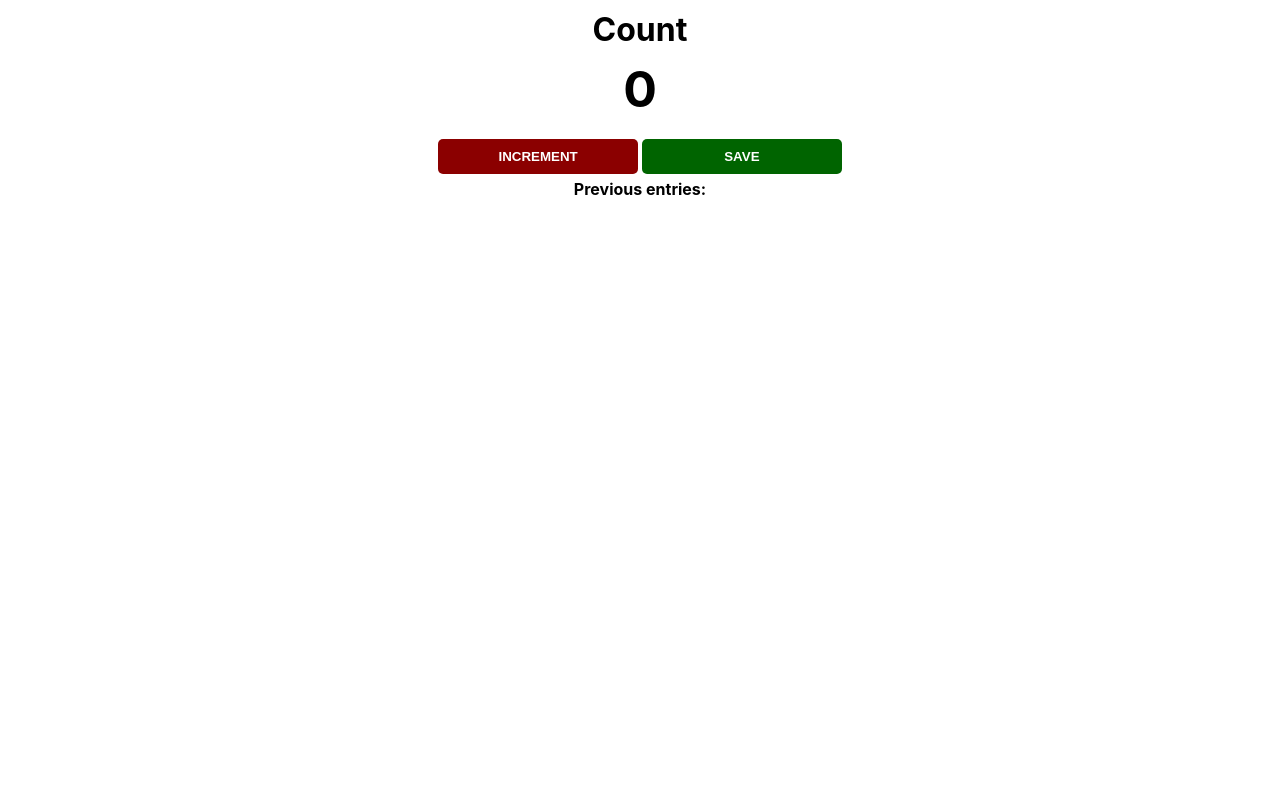
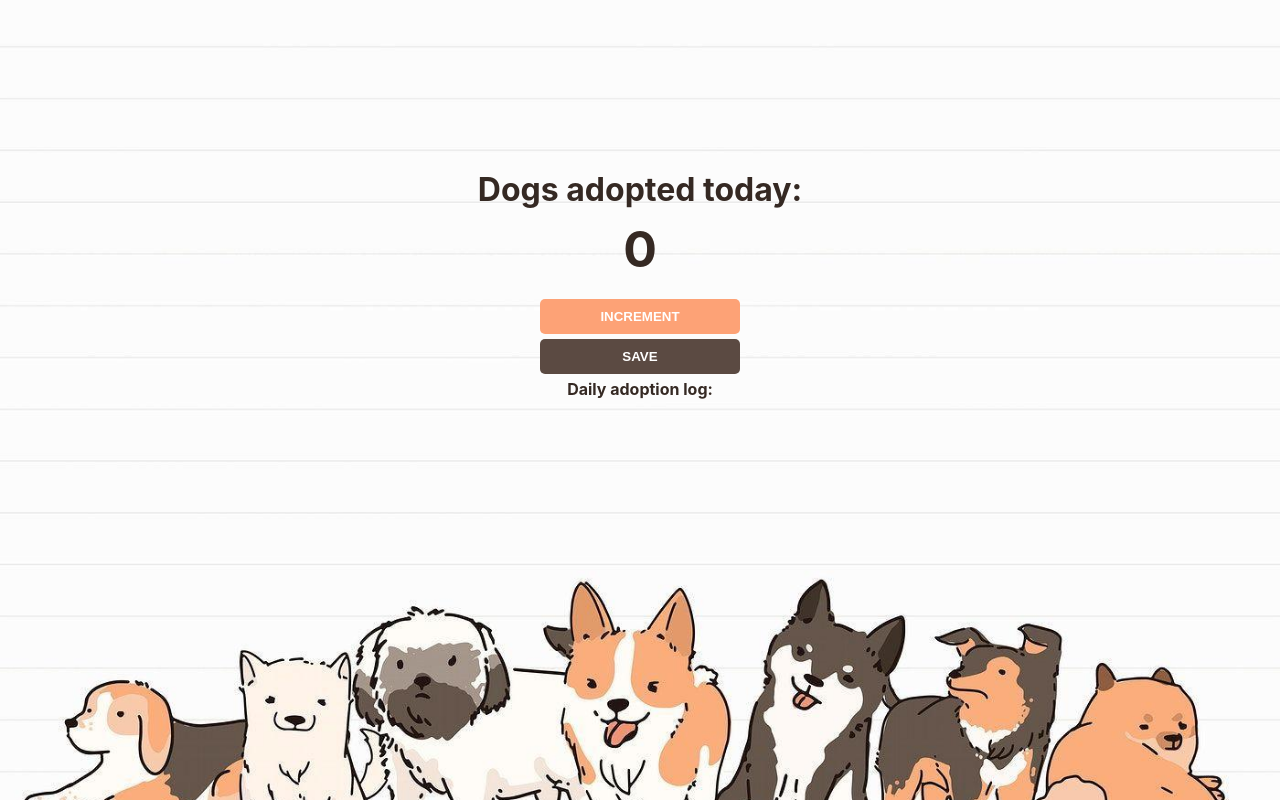
Before and after one commit to nataliesmyth/dog-adoption-counter-app, a plain HTML site: page index.html in a window 1280 px wide. Drawn offline with Linux system fonts and the light colour scheme.

Commit message:
styled adopted dog tracker

```diff
--- a/index.html
+++ b/index.html
@@ -8,10 +8,12 @@
     <title>Document</title>
 </head>
 <body>
-    <h1>Count</h1>
-    <h2 id="count-el">0</h2>
-    <button id="increment-btn" onclick="increment()">INCREMENT</button>
-    <button id="save-btn" onclick="save()">SAVE</button>
-    <p id="save-el">Previous entries: </p>
+    <div class="container">
+        <h1>Dogs adopted today:</h1>
+        <h2 id="count-el">0</h2>
+        <button id="increment-btn" onclick="increment()">INCREMENT</button>
+        <button id="save-btn" onclick="save()">SAVE</button>
+        <p id="save-el">Daily adoption log: </p>
+    </div>
 </body>
 </html>
--- a/styles.css
+++ b/styles.css
@@ -1,15 +1,26 @@
-*,*::before,*::after {
+*,
+*::before,
+*::after {
     padding: 0;
     margin: 0;
     box-sizing: border-box;
 }
 
 body {
-    background-image: url("station.jpg");
+    background-image: url("images/dog-count-mobile.jpg");
     background-size: cover;
     font-family: -apple-system, BlinkMacSystemFont, 'Segoe UI', Roboto, Oxygen, Ubuntu, Cantarell, 'Open Sans', 'Helvetica Neue', sans-serif;
     font-weight: bold;
     text-align: center;
+    margin-top: 10em;
+    color: #352923;
+}
+
+.container {
+    display: flex;
+    justify-content: center;
+    align-items: center;
+    flex-direction: column
 }
 
 h1 {
@@ -35,9 +46,15 @@ button {
 }
 
 #increment-btn {
-    background: darkred;
+    background: #FDA276;
 }
 
 #save-btn {
-    background: darkgreen;
+    background: #5B4A42;
 }
+
+@media (min-width: 45rem) {
+    body {
+        background-image: url("images/dog-count-desktop.jpg");
+    }
+}
```
